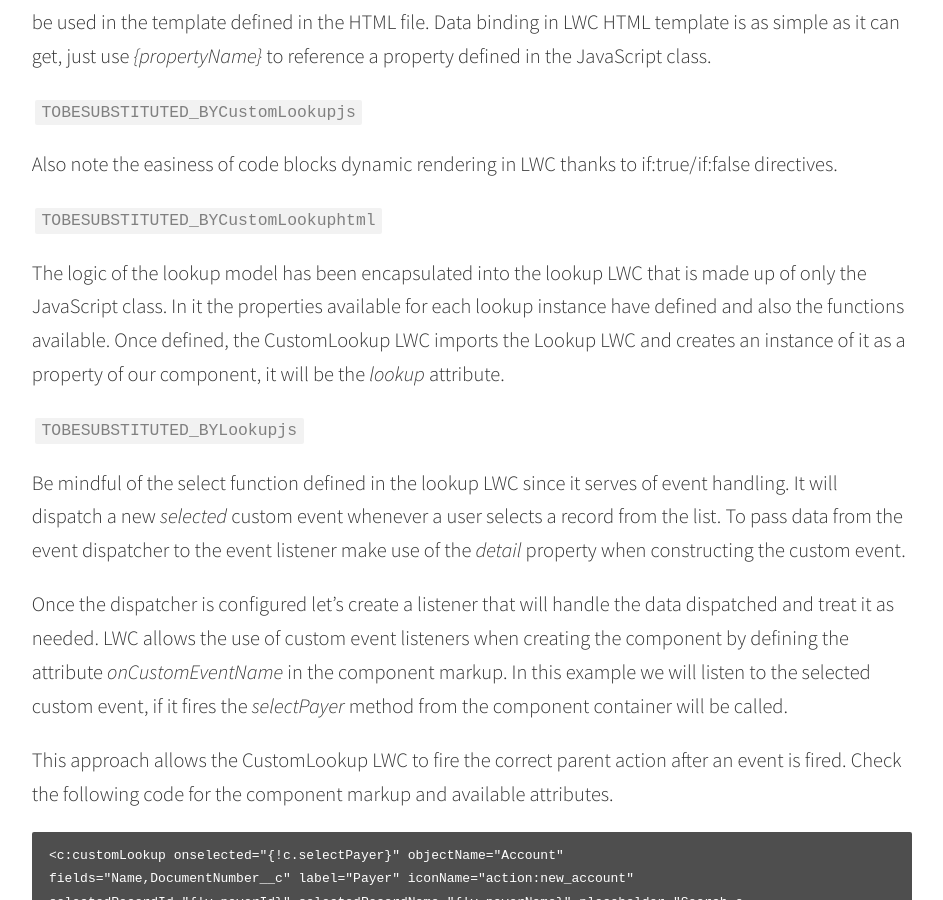
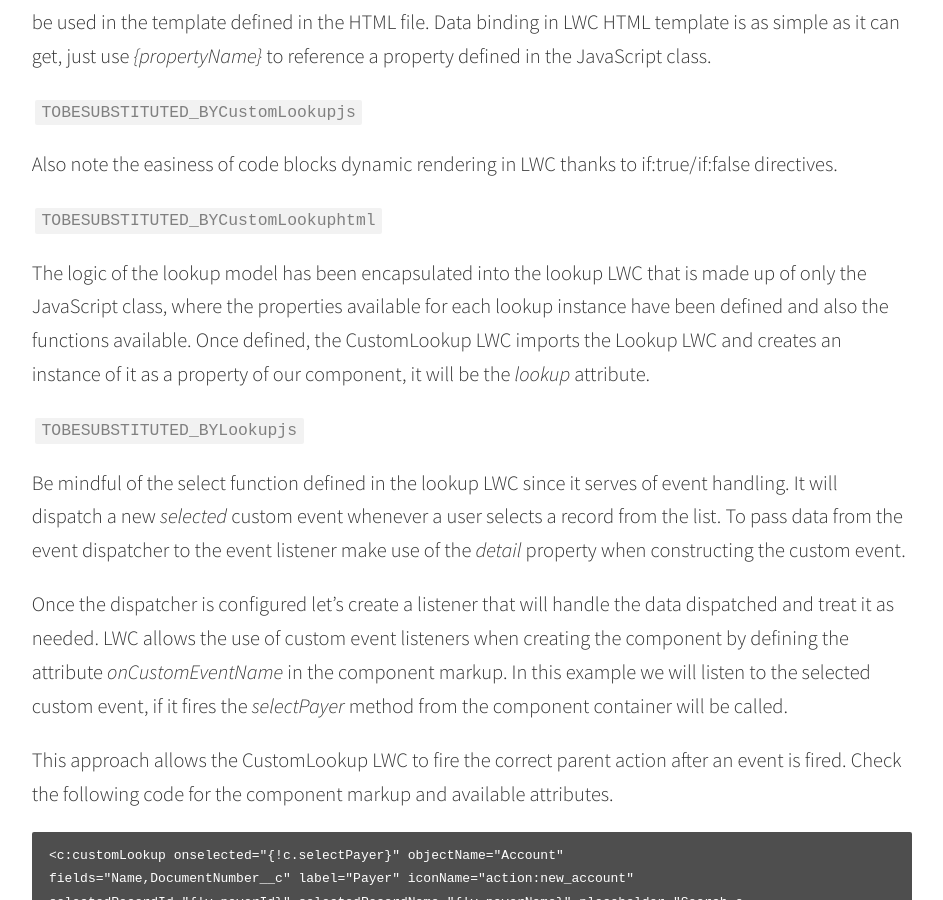
Before and after one commit to blackbirdcrew/BLOG, a Jekyll site: the page built from _posts/2019-10-25-Custom-lookup-lightning-web-component.md, in a window 1280 px wide and 900 px high, scrolled down 1729 px. Shown: the whole window, without its empty margins (168-1111 px from the left). Built offline with Jekyll 4.4.1, drawn with Linux system fonts in a browser that asks for light colours; comment, search, counter and statistics services are not loaded.

Commit message:
Update 2019-10-25-Custom-lookup-lightning-web-component.md

```diff
--- a/_posts/2019-10-25-Custom-lookup-lightning-web-component.md
+++ b/_posts/2019-10-25-Custom-lookup-lightning-web-component.md
@@ -43,7 +43,7 @@ Also note the easiness of code blocks dynamic rendering in LWC thanks to if:true
 
 `TOBESUBSTITUTED_BYCustomLookuphtml`
 
-The logic of the lookup model has been encapsulated into the lookup LWC that is made up of only the JavaScript class. In it the properties available for each lookup instance have defined and also the functions available. Once defined, the CustomLookup LWC imports the Lookup LWC and creates an instance of it as a property of our component, it will be the *lookup* attribute.
+The logic of the lookup model has been encapsulated into the lookup LWC that is made up of only the JavaScript class, where the properties available for each lookup instance have been defined and also the functions available. Once defined, the CustomLookup LWC imports the Lookup LWC and creates an instance of it as a property of our component, it will be the *lookup* attribute.
 
 `TOBESUBSTITUTED_BYLookupjs`
 
```
